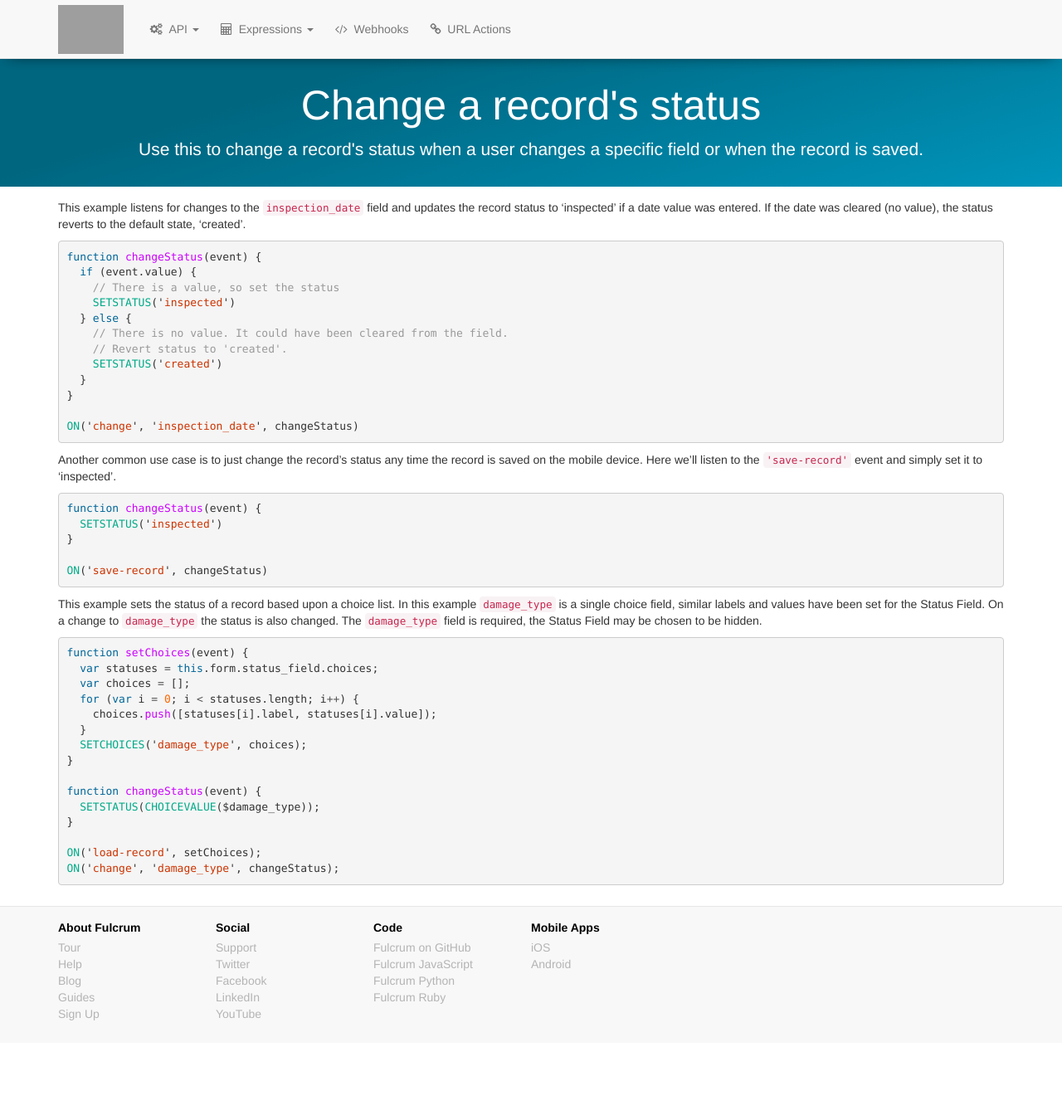
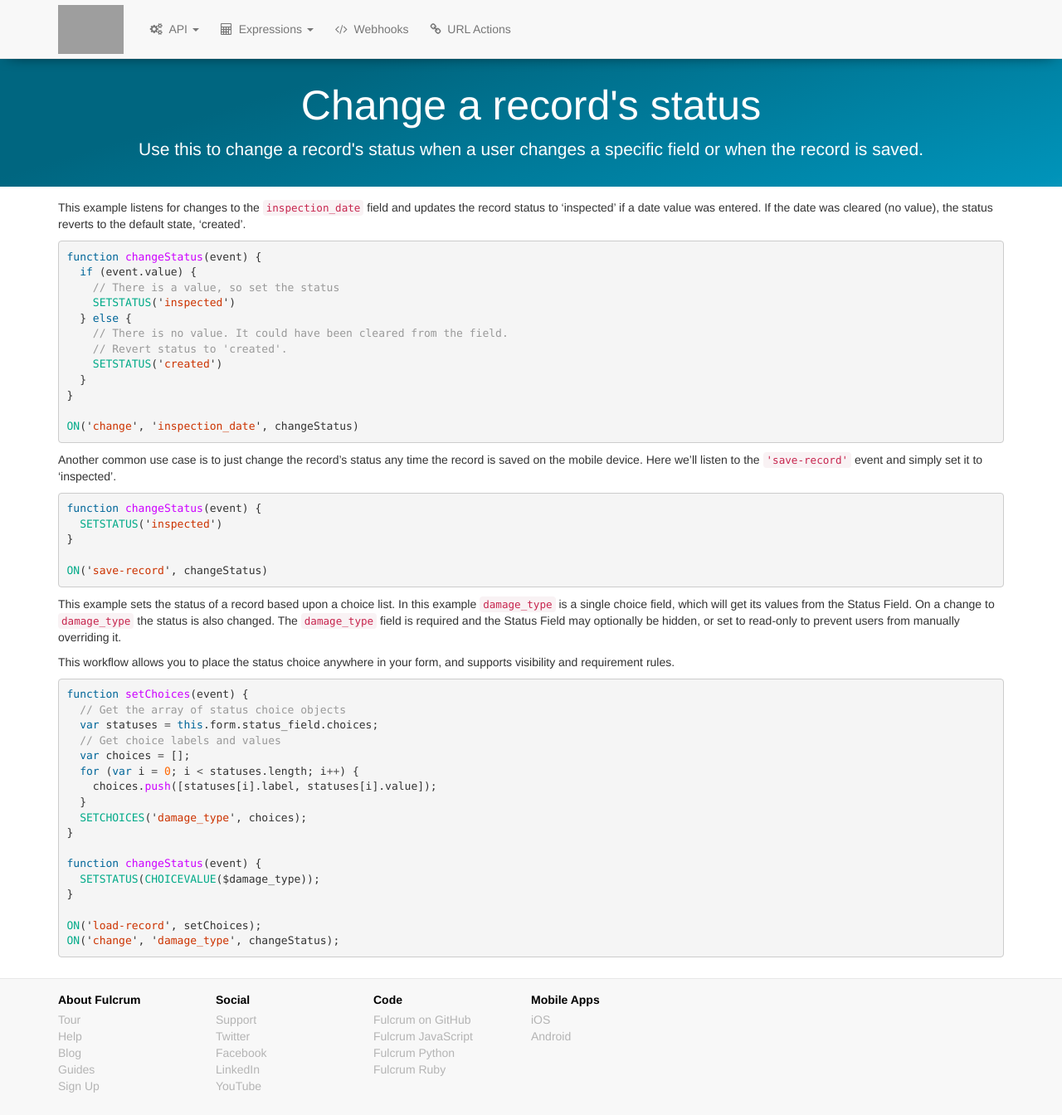
Before and after one commit to rylincoln/developer.fulcrumapp.com, a Jekyll site: the page built from _data-event-examples/change-record-status.md, in a window 1280 px wide and 1344 px high. Shown: the whole window at 83% size. Built offline with Jekyll 4.4.1, drawn with Linux system fonts in a browser that asks for light colours; nearby versions of some CDN libraries; grey boxes are pictures that could not be loaded.

Commit message:
update description add code comments

````diff
--- a/_data-event-examples/change-record-status.md
+++ b/_data-event-examples/change-record-status.md
@@ -33,11 +33,15 @@ function changeStatus(event) {
 ON('save-record', changeStatus)
 ```
 
-This example sets the status of a record based upon a choice list. In this example `damage_type` is a single choice field, similar labels and values have been set for the Status Field. On a change to  `damage_type` the status is also changed.  The `damage_type` field is required, the Status Field may be chosen to be hidden.
+This example sets the status of a record based upon a choice list. In this example `damage_type` is a single choice field, which will get its values from the Status Field. On a change to  `damage_type` the status is also changed. The `damage_type` field is required and the Status Field may optionally be hidden, or set to read-only to prevent users from manually overriding it.
+
+This workflow allows you to place the status choice anywhere in your form, and supports visibility and requirement rules.
 
 ```js
 function setChoices(event) {
+  // Get the array of status choice objects
   var statuses = this.form.status_field.choices;
+  // Get choice labels and values
   var choices = [];
   for (var i = 0; i < statuses.length; i++) {
     choices.push([statuses[i].label, statuses[i].value]);
````
